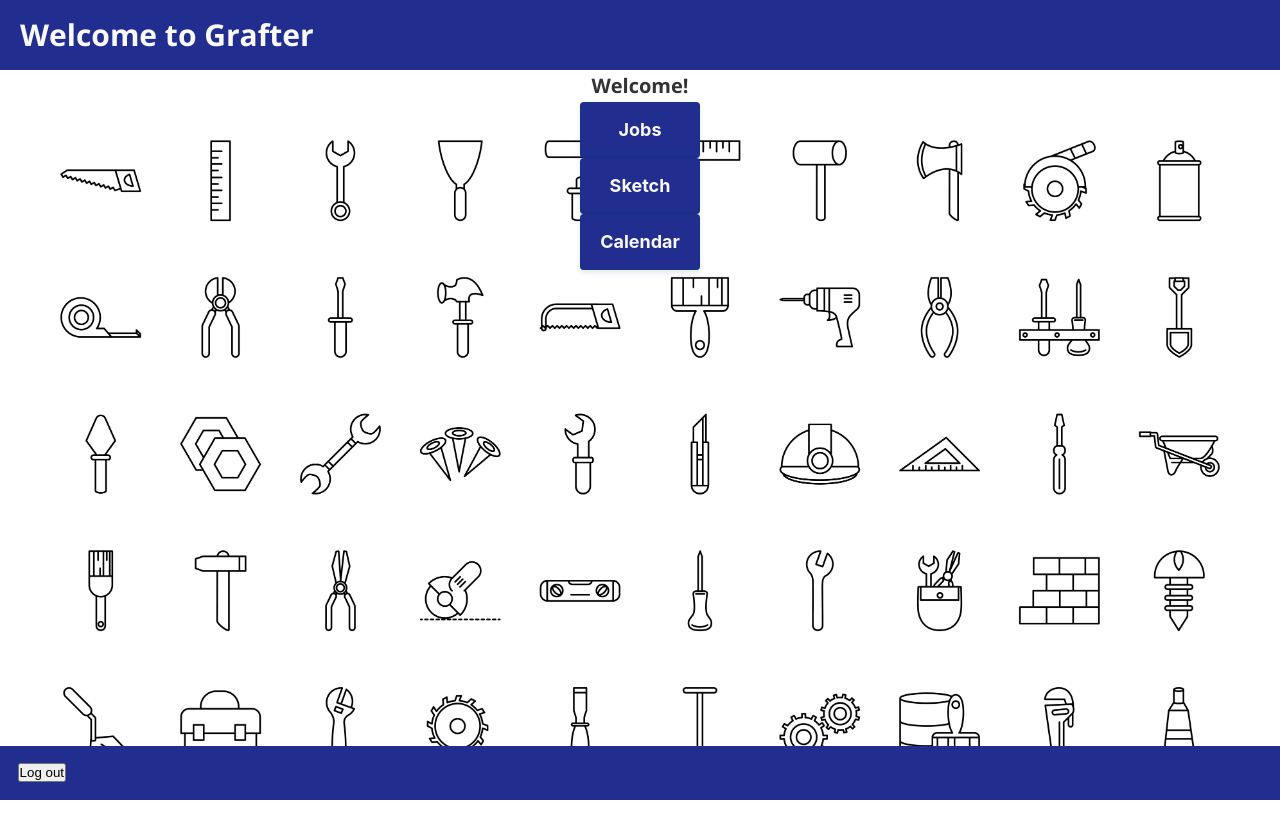
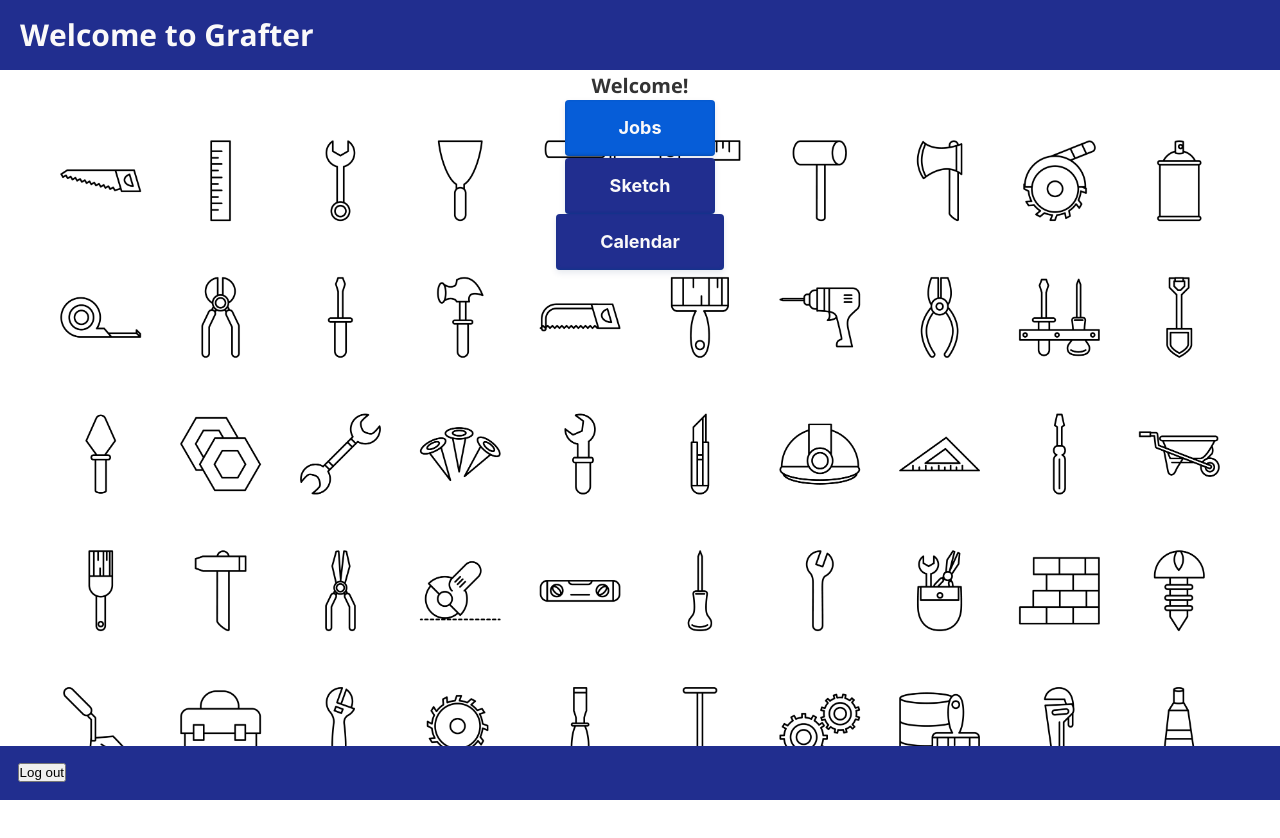
Before and after one commit to nealoverton/grafter-web-app, a React (Create React App) app: page / in a window 1280 px wide. In both pictures the pointer is over the button "Jobs". Shown: the top 838 px of the page. Built offline with nearby package versions, Linux system fonts and the light colour scheme; no server answers.

Commit message:
update css

```diff
--- a/src/pages/HomeStyle.css
+++ b/src/pages/HomeStyle.css
@@ -57,13 +57,13 @@
   color: var(--color-grey-light-1);
 }
 
-.button-66:hover {
+.JobsButton:hover {
   background-color: #065dd8;
   transform: translateY(-2px);
 }
 
 @media (min-width: 768px) {
-  .button-66 {
+  .JobsButton {
     padding: 16px 44px;
     min-width: 150px;
   }
@@ -98,13 +98,13 @@
   color: var(--color-grey-light-1);
 }
 
-.button-66:hover {
+.calendar:hover {
   background-color: #065dd8;
   transform: translateY(-2px);
 }
 
 @media (min-width: 768px) {
-  .button-66 {
+  .calendar {
     padding: 16px 44px;
     min-width: 150px;
   }
@@ -138,13 +138,13 @@
   color: var(--color-grey-light-1);
 }
 
-.button-66:hover {
+.sketch:hover {
   background-color: #065dd8;
   transform: translateY(-2px);
 }
 
 @media (min-width: 768px) {
-  .button-66 {
+  .sketch {
     padding: 16px 44px;
     min-width: 150px;
   }
```
